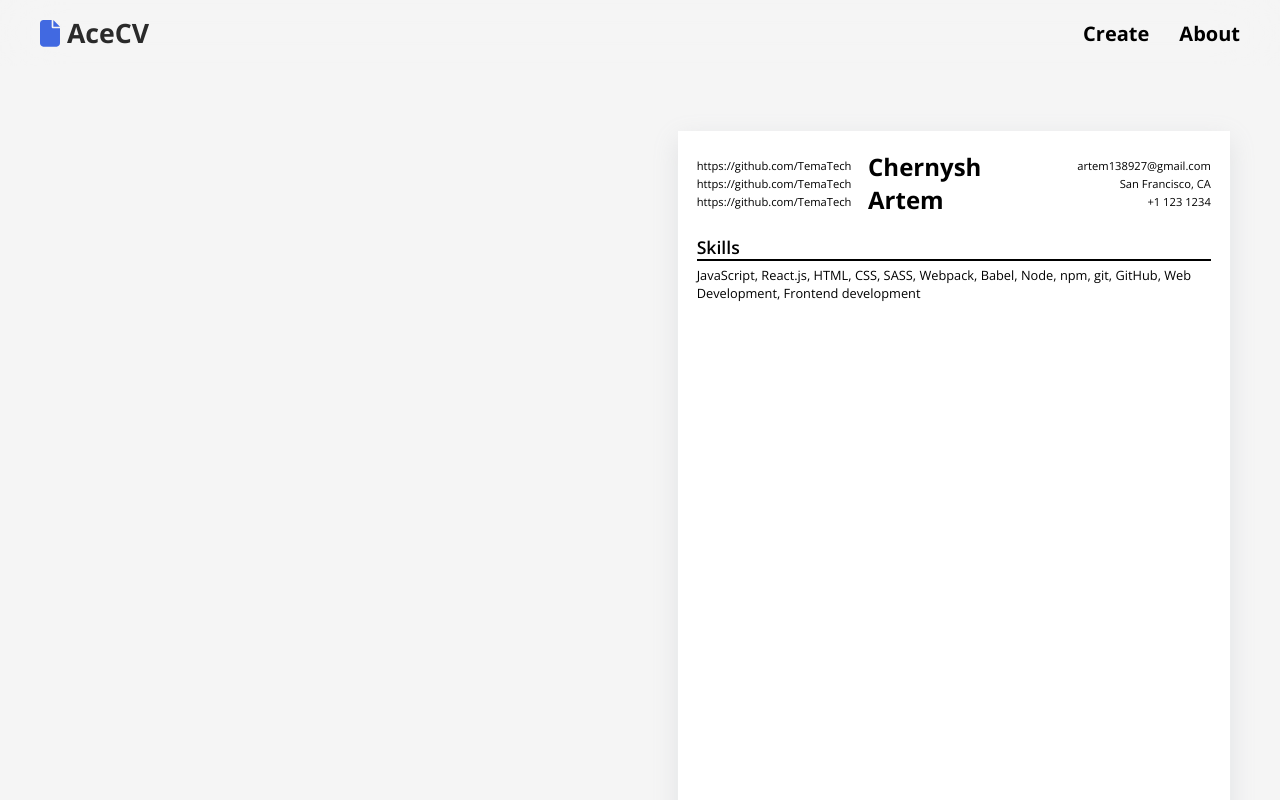
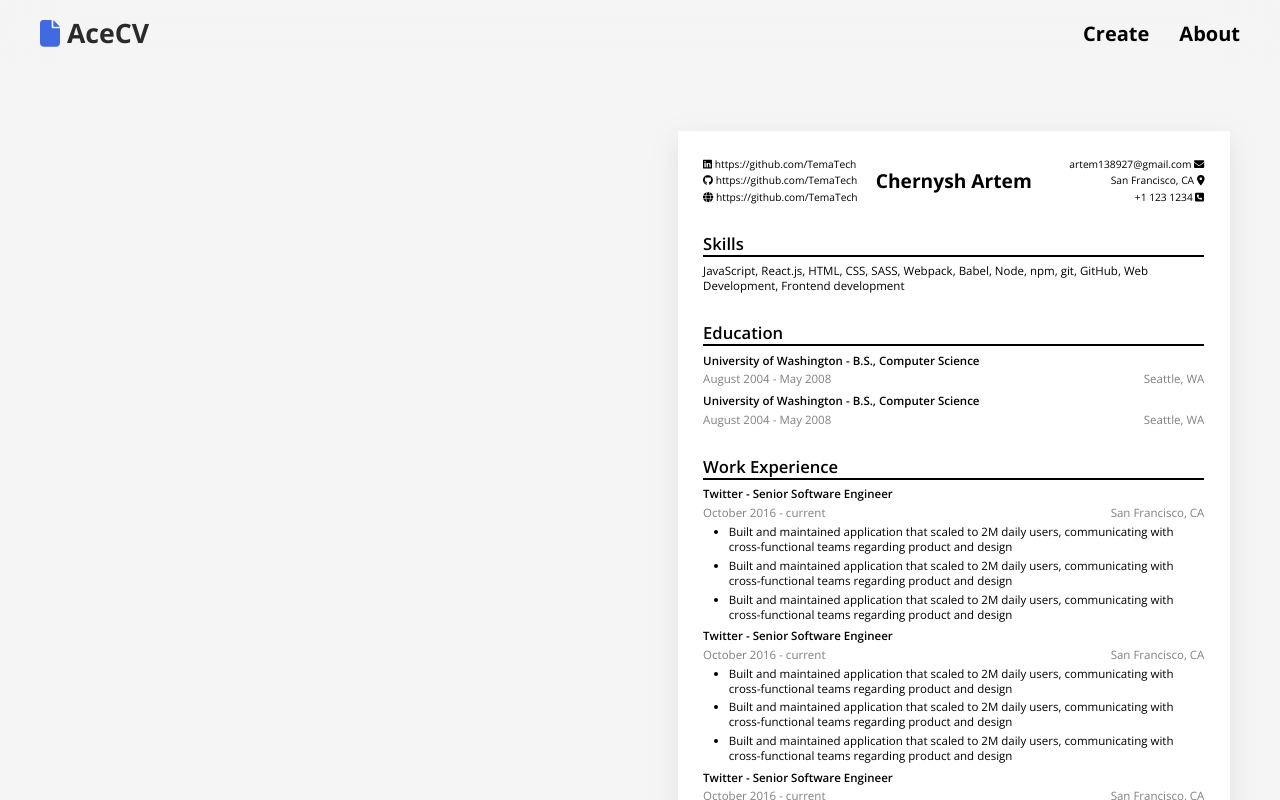
Before and after one commit to cherartem/cv-application, a React (Create React App) app: page / in a window 1280 px wide. Built offline with nearby package versions, Linux system fonts and the light colour scheme.

Commit message:
All render components are done

```diff
--- a/src/components/RenderCreatePage/RenderCreatePage.jsx
+++ b/src/components/RenderCreatePage/RenderCreatePage.jsx
@@ -2,12 +2,8 @@ import { Component } from 'react';
 import './styles/styles.css';
 import { Education } from './showcase/education/Education';
 import { General } from './showcase/general/General';
-import { PersonalProjects } from './showcase/personalProjects/PersonalProjects';
 import { Skills } from './showcase/skills/Skills';
 import { WorkExperience } from './showcase/workExperience/WorkExperience';
-import { FontAwesomeIcon } from '@fortawesome/react-fontawesome';
-import { faSave } from '@fortawesome/free-solid-svg-icons';
-import { faRemove } from '@fortawesome/free-solid-svg-icons';
 
 class RenderCreatePage extends Component {
   constructor() {
@@ -27,19 +23,24 @@ class RenderCreatePage extends Component {
         ed1: {
           uName: 'University of Washington',
           major: 'B.S., Computer Science',
-          duration: 'August 2004 - May 2008'
+          started: 'August 2004',
+          finished: 'May 2008',
+          location: 'Seattle, WA'
         },
         ed2: {
           uName: 'University of Washington',
           major: 'B.S., Computer Science',
-          duration: 'August 2004 - May 2008'
+          started: 'August 2004',
+          finished: 'May 2008',
+          location: 'Seattle, WA'
         }
       },
       workExperience: {
         w1: {
           companyName: 'Twitter',
           title: 'Senior Software Engineer',
-          duration: 'October 2016 - current',
+          started: 'October 2016',
+          finished: 'current',
           location: 'San Francisco, CA',
           description: [
             'Built and maintained application that scaled to 2M daily users, communicating with cross-functional teams regarding product and design',
@@ -50,7 +51,8 @@ class RenderCreatePage extends Component {
         w2: {
           companyName: 'Twitter',
           title: 'Senior Software Engineer',
-          duration: 'October 2016 - current',
+          started: 'October 2016',
+          finished: 'current',
           location: 'San Francisco, CA',
           description: [
             'Built and maintained application that scaled to 2M daily users, communicating with cross-functional teams regarding product and design',
@@ -61,24 +63,15 @@ class RenderCreatePage extends Component {
         w3: {
           companyName: 'Twitter',
           title: 'Senior Software Engineer',
-          duration: 'October 2016 - current',
+          started: 'October 2016',
+          finished: 'current',
           location: 'San Francisco, CA',
           description: [
             'Built and maintained application that scaled to 2M daily users, communicating with cross-functional teams regarding product and design',
             'Built and maintained application that scaled to 2M daily users, communicating with cross-functional teams regarding product and design',
             'Built and maintained application that scaled to 2M daily users, communicating with cross-functional teams regarding product and design'
           ]
-        }
-      },
-      personalProjects: {
-        p1: {
-          name: 'YouTube',
-          description: 'Built and maintained application that scaled to 2M daily users, communicating with cross-functional teams regarding product and design'
         },
-        p2: {
-          name: 'YouTube',
-          description: 'Built and maintained application that scaled to 2M daily users, communicating with cross-functional teams regarding product and design'
-        }
       }
     }
   }
@@ -96,7 +89,6 @@ class RenderCreatePage extends Component {
             <Skills data={this.state.skills} />
             <Education data={this.state.education} />
             <WorkExperience data={this.state.workExperience} />
-            <PersonalProjects data={this.state.personalProjects} />
           </div>
         </div>
       </div>
--- a/src/components/RenderCreatePage/showcase/education/Education.jsx
+++ b/src/components/RenderCreatePage/showcase/education/Education.jsx
@@ -1,10 +1,36 @@
 import { Component } from "react";
 
 export class Education extends Component {
+  constructor(props) {
+    super(props);
+  }
+
+  renderEducation = () => {
+    const result = [];
+    for (let obj in this.props.data) {
+      result.push(
+        <div className="ed-block" key={obj}>
+          <p id="u-title">{this.props.data[obj].uName} - {this.props.data[obj].major}</p>
+          <div className="duration-location">
+            <p>{this.props.data[obj].started} - {this.props.data[obj].finished}</p>
+            <p>{this.props.data[obj].location}</p>
+          </div>
+        </div>
+      );
+    }
+    return result;
+  }
+
   render() {
     return (
       <div className="showcase-education">
-
+        <div className="sector-header">
+          <p>Education</p>
+          <hr />
+        </div>
+        <div className="education">
+          {this.renderEducation()}
+        </div>
       </div>
     );
   }
--- a/src/components/RenderCreatePage/showcase/general/General.jsx
+++ b/src/components/RenderCreatePage/showcase/general/General.jsx
@@ -1,4 +1,11 @@
 import { Component } from "react";
+import { FontAwesomeIcon } from '@fortawesome/react-fontawesome';
+import { faLinkedin } from '@fortawesome/free-brands-svg-icons';
+import { faGithub } from '@fortawesome/free-brands-svg-icons';
+import { faGlobe, faPhoneSquare } from '@fortawesome/free-solid-svg-icons';
+import { faPhone } from '@fortawesome/free-solid-svg-icons';
+import { faLocationDot } from '@fortawesome/free-solid-svg-icons';
+import { faEnvelope } from '@fortawesome/free-solid-svg-icons';
 
 export class General extends Component {
   constructor(props) {
@@ -9,17 +16,17 @@ export class General extends Component {
     return (
       <div className="showcase-general">
         <div className="general-side-left">
-          <p>{this.props.data.linkedInLink}</p>
-          <p>{this.props.data.githubLink}</p>
-          <p>{this.props.data.personalWebsite}</p>
+          <p><FontAwesomeIcon icon={faLinkedin} /> {this.props.data.linkedInLink}</p>
+          <p><FontAwesomeIcon icon={faGithub} /> {this.props.data.githubLink}</p>
+          <p><FontAwesomeIcon icon={faGlobe} /> {this.props.data.personalWebsite}</p>
         </div>
         <div className="name">
           <p>{this.props.data.name}</p>
         </div>
         <div className="general-side-right">
-          <p>{this.props.data.email}</p>
-          <p>{this.props.data.address}</p>
-          <p>{this.props.data.phoneNumber}</p>
+          <p>{this.props.data.email} <FontAwesomeIcon icon={faEnvelope} /></p>
+          <p>{this.props.data.address} <FontAwesomeIcon icon={faLocationDot} /></p>
+          <p>{this.props.data.phoneNumber} <FontAwesomeIcon icon={faPhoneSquare} /></p>
         </div>
       </div>
     );
--- a/src/components/RenderCreatePage/showcase/skills/Skills.jsx
+++ b/src/components/RenderCreatePage/showcase/skills/Skills.jsx
@@ -4,7 +4,7 @@ export class Skills extends Component {
   render() {
     return (
       <div className="showcase-skills">
-        <div className="skills-header">
+        <div className="sector-header">
           <p>Skills</p>
           <hr />
         </div>
--- a/src/components/RenderCreatePage/showcase/workExperience/WorkExperience.jsx
+++ b/src/components/RenderCreatePage/showcase/workExperience/WorkExperience.jsx
@@ -1,10 +1,49 @@
 import { Component } from "react";
 
 export class WorkExperience extends Component {
+  constructor(props) {
+    super(props);
+  }
+
+  renderDesc = (object) => {
+    const result = [];
+    for (let obj in object) {
+      result.push(
+        <li key={obj}>{object[obj]}</li>
+      );
+    }
+    return result;
+  }
+
+  renderWork = () => {
+    const result = [];
+    for (let obj in this.props.data) {
+      result.push(
+        <div className="w-block" key={obj}>
+          <p id="w-title">{this.props.data[obj].companyName} - {this.props.data[obj].title}</p>
+          <div className="duration-location">
+            <p>{this.props.data[obj].started} - {this.props.data[obj].finished}</p>
+            <p>{this.props.data[obj].location}</p>
+          </div>
+          <ul className="description">
+            {this.renderDesc(this.props.data[obj].description)}
+          </ul>
+        </div>
+      );
+    }
+    return result;
+  }
+
   render() {
     return (
       <div className="showcase-work-experience">
-
+        <div className="sector-header">
+          <p>Work Experience</p>
+          <hr />
+        </div>
+        <div className="work-experience">
+          {this.renderWork()}
+        </div>
       </div>
     );
   }
--- a/src/components/RenderCreatePage/styles/styles.css
+++ b/src/components/RenderCreatePage/styles/styles.css
@@ -22,10 +22,11 @@
   width: 100%;
   background: white;
   box-shadow: rgba(149, 157, 165, 0.2) 0px 8px 24px;
-  padding: 1.2em;
+  padding: 2vw;
   display: flex;
   flex-direction: column;
-  gap: 1.2em;
+  justify-content: space-between;
+  gap: 1vw;
 }
 
 .showcase-general {
@@ -36,7 +37,7 @@
 .general-side-left {
   display: flex;
   flex-direction: column;
-  gap: 0.2em;
+  gap: 0.2vw;
   align-items: flex-start;
   justify-content: center;
 }
@@ -44,18 +45,18 @@
 .general-side-right {
   display: flex;
   flex-direction: column;
-  gap: 0.2em;
+  gap: 0.2vw;
   align-items: flex-end;
   justify-content: center;
 }
 
 .general-side-left p {
-  font-size: 0.7rem;
+  font-size: 0.8vw;
   font-weight: 400;
 }
 
 .general-side-right p {
-  font-size: 0.7rem;
+  font-size: 0.8vw;
   font-weight: 400;
 }
 
@@ -66,28 +67,96 @@
 }
 
 .name p {
-  font-size: 1.5rem;
+  font-size: 1.5vw;
   font-weight: 700;
 }
 
 .showcase-skills {
   display: flex;
   flex-direction: column;
-  gap: 0.3em;
+  gap: 0.5vw;
   width: 100%;
 }
 
-.skills-header p {
-  font-size: 1.1rem !important;
+.sector-header p {
+  font-size: 1.3vw !important;
   font-weight: 600;
 }
 
-.skills-header hr {
+.sector-header hr {
   border: none;
   border: 1px solid black;
 }
 
 .showcase-skills p {
-  font-size: 0.8rem;
+  font-size: 0.9vw;
   width: 100%;
+}
+
+.showcase-education {
+  display: flex;
+  flex-direction: column;
+  gap: 0.5vw;
+}
+
+.education {
+  display: flex;
+  flex-direction: column;
+  gap: 0.5vw;
+}
+
+.ed-block {
+  display: flex;
+  flex-direction: column;
+  gap: 0.3vw;
+}
+
+p#u-title {
+  font-weight: 600;
+  font-size: 0.9vw;
+}
+
+.duration-location {
+  display: flex;
+  flex-direction: row;
+  justify-content: space-between;
+}
+
+.duration-location p {
+  color: gray;
+  font-size: 0.9vw;
+}
+
+.showcase-work-experience {
+  display: flex;
+  flex-direction: column;
+  gap: 0.5vw;
+}
+
+.work-experience {
+  display: flex;
+  flex-direction: column;
+  gap: 0.5vw;
+}
+
+.w-block {
+  display: flex;
+  flex-direction: column;
+  gap: 0.3vw;
+}
+
+p#w-title {
+  font-weight: 600;
+  font-size: 0.9vw;
+}
+
+.description {
+  margin-left: 2vw;
+  display: flex;
+  gap: 0.3vw;
+  flex-direction: column;
+}
+
+.description li {
+  font-size: 0.9vw;
 }/*# sourceMappingURL=styles.css.map */
--- a/src/components/RenderCreatePage/styles/styles.scss
+++ b/src/components/RenderCreatePage/styles/styles.scss
@@ -21,10 +21,11 @@
   width: 100%;
   background: white;
   box-shadow: rgba(149, 157, 165, 0.2) 0px 8px 24px;
-  padding: 1.2em;
+  padding: 2vw;
   display: flex;
   flex-direction: column;
-  gap: 1.2em;
+  justify-content: space-between;
+  gap: 1vw;
 }
 
 .showcase-general {
@@ -35,7 +36,7 @@
 .general-side-left {
   display: flex;
   flex-direction: column;
-  gap: .2em;
+  gap: .2vw;
   align-items: flex-start;
   justify-content: center;
 }
@@ -43,18 +44,18 @@
 .general-side-right {
   display: flex;
   flex-direction: column;
-  gap: .2em;
+  gap: .2vw;
   align-items: flex-end;
   justify-content: center;
 }
 
 .general-side-left p {
-  font-size: .7rem;
+  font-size: .8vw;
   font-weight: 400;
 }
 
 .general-side-right p {
-  font-size: .7rem;
+  font-size: .8vw;
   font-weight: 400;
 }
 
@@ -65,28 +66,96 @@
 }
 
 .name p {
-  font-size: 1.5rem;
+  font-size: 1.5vw;
   font-weight: 700;
 }
 
 .showcase-skills {
   display: flex;
   flex-direction: column;
-  gap: .3em;
+  gap: .5vw;
   width: 100%;
 }
 
-.skills-header p {
-  font-size: 1.1rem !important;
+.sector-header p {
+  font-size: 1.3vw !important;
   font-weight: 600;
 }
 
-.skills-header hr {
+.sector-header hr {
   border: none;
   border: 1px solid black;
 }
 
 .showcase-skills p {
-  font-size: .8rem;
+  font-size: .9vw;
   width: 100%;
 }
+
+.showcase-education {
+  display: flex;
+  flex-direction: column;
+  gap: .5vw;
+}
+
+.education {
+  display: flex;
+  flex-direction: column;
+  gap: .5vw;
+}
+
+.ed-block {
+  display: flex;
+  flex-direction: column;
+  gap: .3vw;
+}
+
+p#u-title {
+  font-weight: 600;
+  font-size: .9vw;
+}
+
+.duration-location {
+  display: flex;
+  flex-direction: row;
+  justify-content: space-between;
+}
+
+.duration-location p {
+  color: gray;
+  font-size: .9vw;
+}
+
+.showcase-work-experience {
+  display: flex;
+  flex-direction: column;
+  gap: .5vw;
+}
+
+.work-experience {
+  display: flex;
+  flex-direction: column;
+  gap: .5vw;
+}
+
+.w-block {
+  display: flex;
+  flex-direction: column;
+  gap: .3vw;
+}
+
+p#w-title {
+  font-weight: 600;
+  font-size: .9vw;
+}
+
+.description {
+  margin-left: 2vw;
+  display: flex;
+  gap: .3vw;
+  flex-direction: column;
+}
+
+.description li {
+  font-size: .9vw;
+}
```
Also changed, not shown: src/components/RenderCreatePage/showcase/personalProjects/PersonalProjects.jsx (deleted, +0 -11 lines), 1 other file (tests, documents, lock files or other folders).
